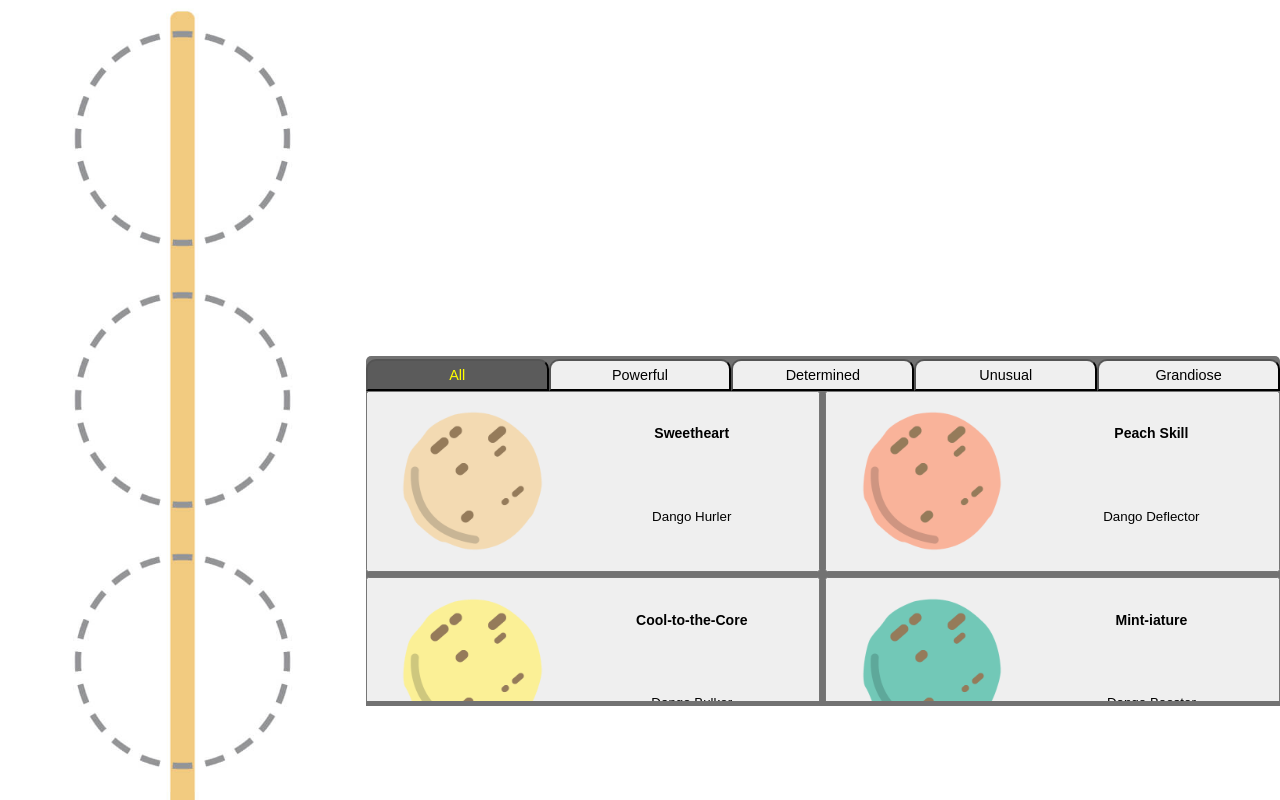
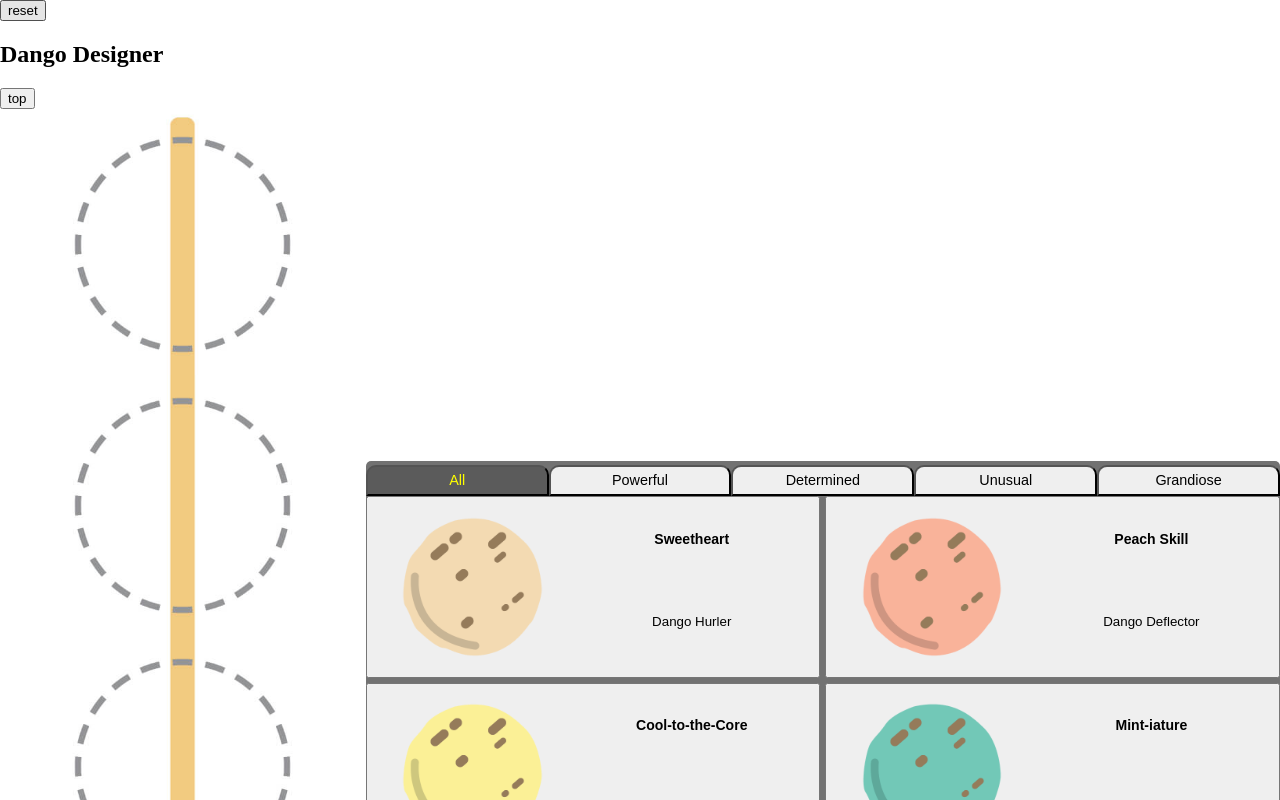
Before and after one commit to ColbPeyton/design-dango, a React (Create React App) app: page / in a window 1280 px wide. Shown: the top 800 px of the page. Built offline with nearby package versions, Linux system fonts and the light colour scheme.

Commit message:
create Header component add markup. add to App

```diff
--- a/src/components/App.tsx
+++ b/src/components/App.tsx
@@ -1,6 +1,7 @@
 import React from 'react';
 import {CurrentDangoProvider} from '../Contexts/CurrentDango';
 import {DangoSelection} from './DangoSelection';
+import {Header} from './Header';
 import {DangoStick} from './DangoStick';
 import '../styles/App.scss';
 
@@ -8,6 +9,7 @@ export const App = ():JSX.Element => {
   return (
     <div className='container-app'>
       <CurrentDangoProvider>
+        <Header />
         <div className='container-dango-selection-stick'>
           <div className='container-dango-stick'>
             <DangoStick />
--- /dev/null
+++ b/src/components/Header.tsx
@@ -0,0 +1,21 @@
+import React from 'react';
+
+export const Header  = ():JSX.Element => {
+    return(
+        <div className='container-header'>
+            <div className='contatiner-reset-btn'>
+                <button id='reset-btn'>
+                    reset
+                </button>
+            </div>
+            <div className='container-logo'>
+                <h2>Dango Designer</h2>
+            </div>
+            <div className='contatiner-top-btn'>
+                <button id='top-btn'>
+                    top
+                </button>
+            </div>
+        </div>
+    )
+}
--- a/src/styles/App.scss
+++ b/src/styles/App.scss
@@ -13,7 +13,7 @@
 
         .container-dango-stick{
             order: 1;
-            margin: 0.25rem 0;
+            margin: 0.15rem 0;
         }
         .container-dango-selection{
             order: 2;
--- a/src/styles/DangoStick.scss
+++ b/src/styles/DangoStick.scss
@@ -13,8 +13,8 @@
         align-items: center;
 
         img{
-            max-width: 150px;
-            max-height: 150px;
+            max-width: 140px;
+            max-height: 140px;
         }
     }
 
```
